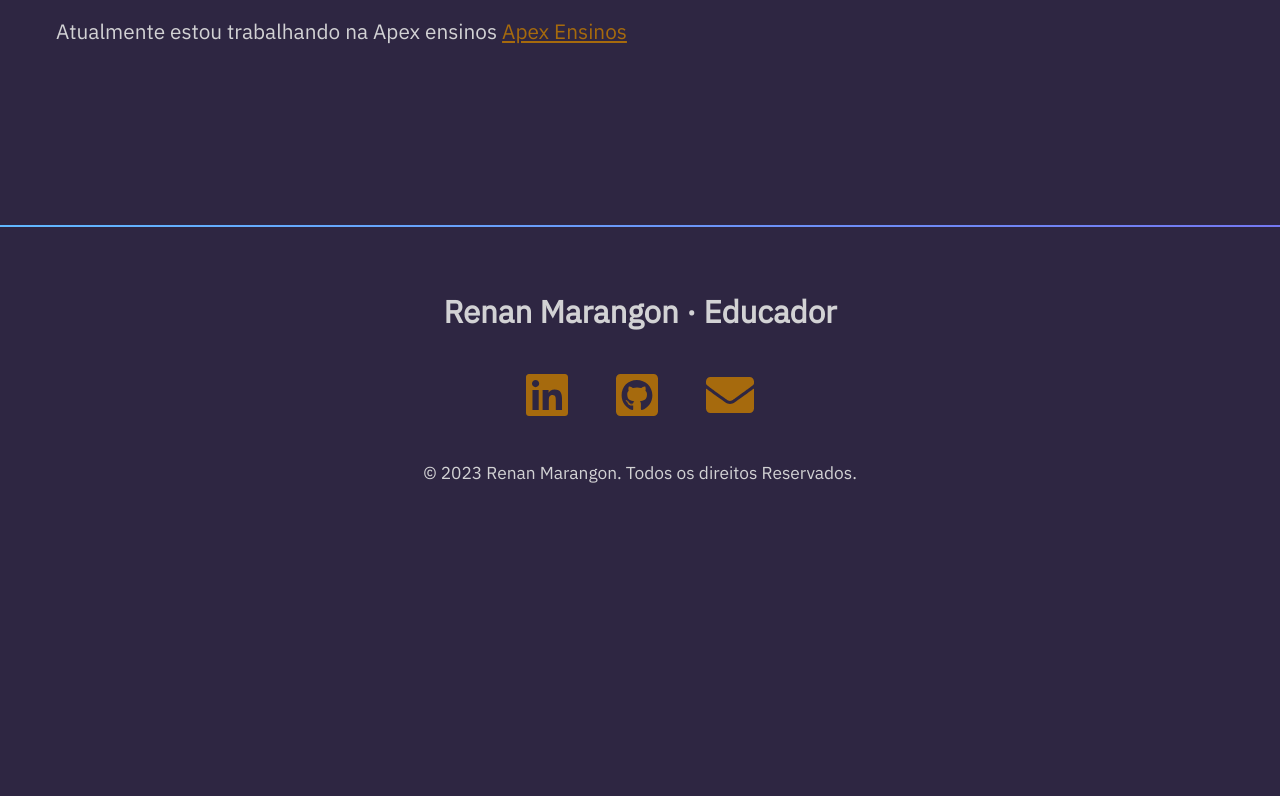
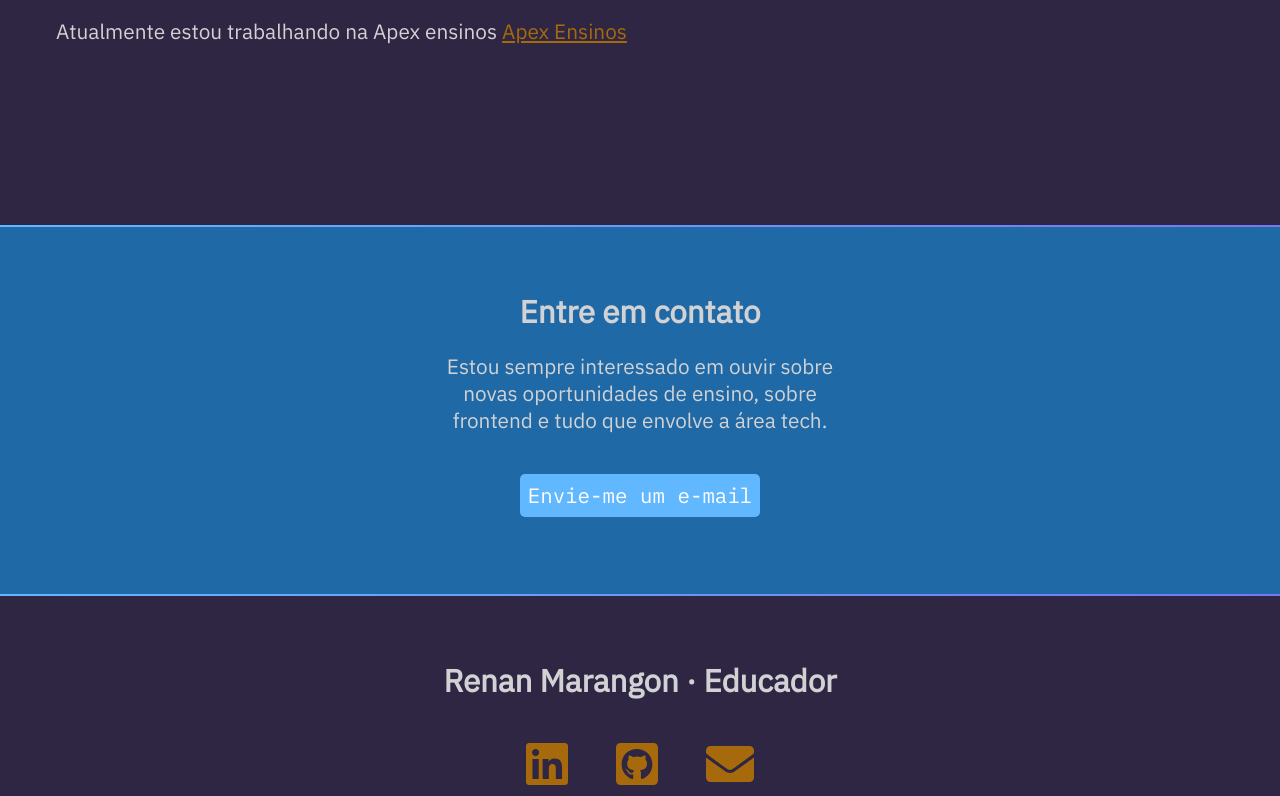
Before and after one commit to maracunha/web-dev, a plain HTML site: page portfolio/index.html in a window 1280 px wide. Shown: the part 568-1364 px from the top of the page. Before the commit the page ends 1138 px from the top, so only its background shows below. Drawn offline with Linux system fonts and the light colour scheme.

Commit message:
feat: Add Contato

```diff
--- a/portfolio/css/styles.css
+++ b/portfolio/css/styles.css
@@ -97,7 +97,6 @@ nav {
   padding: 4rem 1rem;
 }
 
-
 nav ul {
   margin: 0;
   padding: 0;
@@ -145,6 +144,22 @@ nav [class*="fa-"]:hover {
     background-color: var(--azul-escuro);
 }
 
+/* contato section */
+.section-contato {
+    background-color: var(--azul-escuro);
+}
+
+#contato {
+    width: 400px;
+    text-align: center;
+    margin: 0 auto;
+    padding: 4rem 0;
+}
+
+#contato p:last-child {
+    margin-top: 3rem;
+}
+
 /* footer parte */
 
 footer {
--- a/portfolio/index.html
+++ b/portfolio/index.html
@@ -57,6 +57,19 @@
 
   <div class="divisor"></div>
 
+  <div class="section-contato">
+    <section id="contato">
+      <h2>Entre em contato</h2>
+      <p>
+        Estou sempre interessado em ouvir sobre novas oportunidades de ensino,
+        sobre frontend e tudo que envolve a área tech.
+      </p>
+      <p><a href="mailto:re235@example.com" class="button">Envie-me um e-mail</a></p>
+    </section>
+  </div>
+
+  <div class="divisor"></div>
+
   <footer>
     <h2>Renan Marangon &middot; Educador</h2>
     <ul>
```
